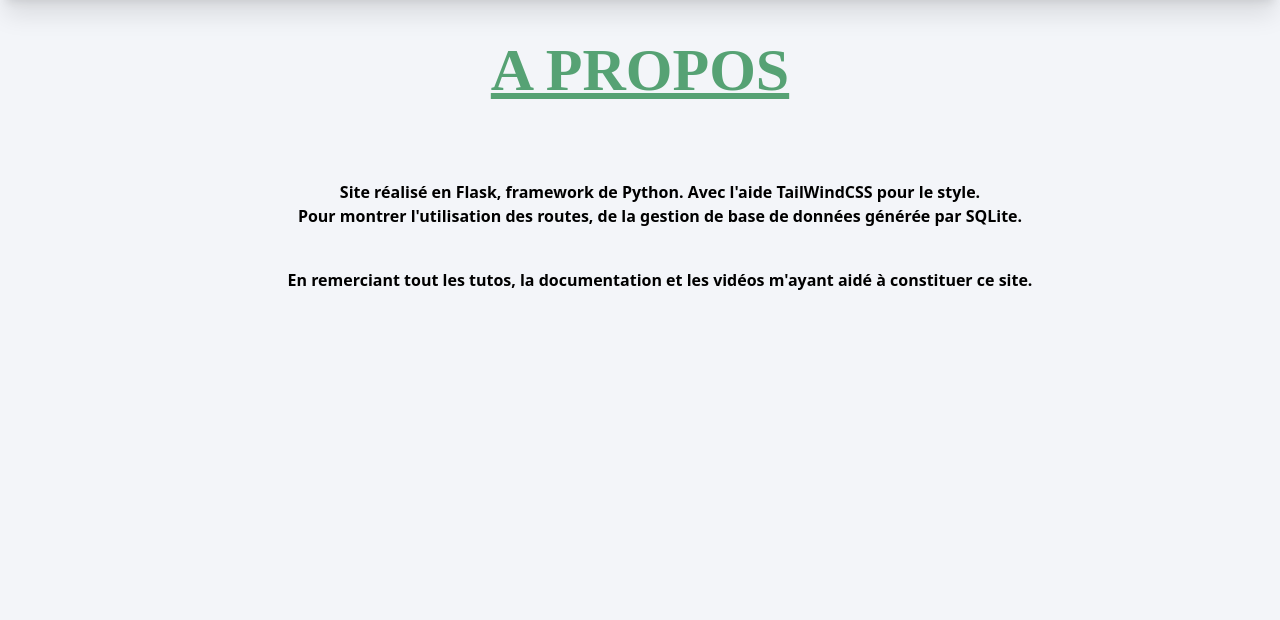
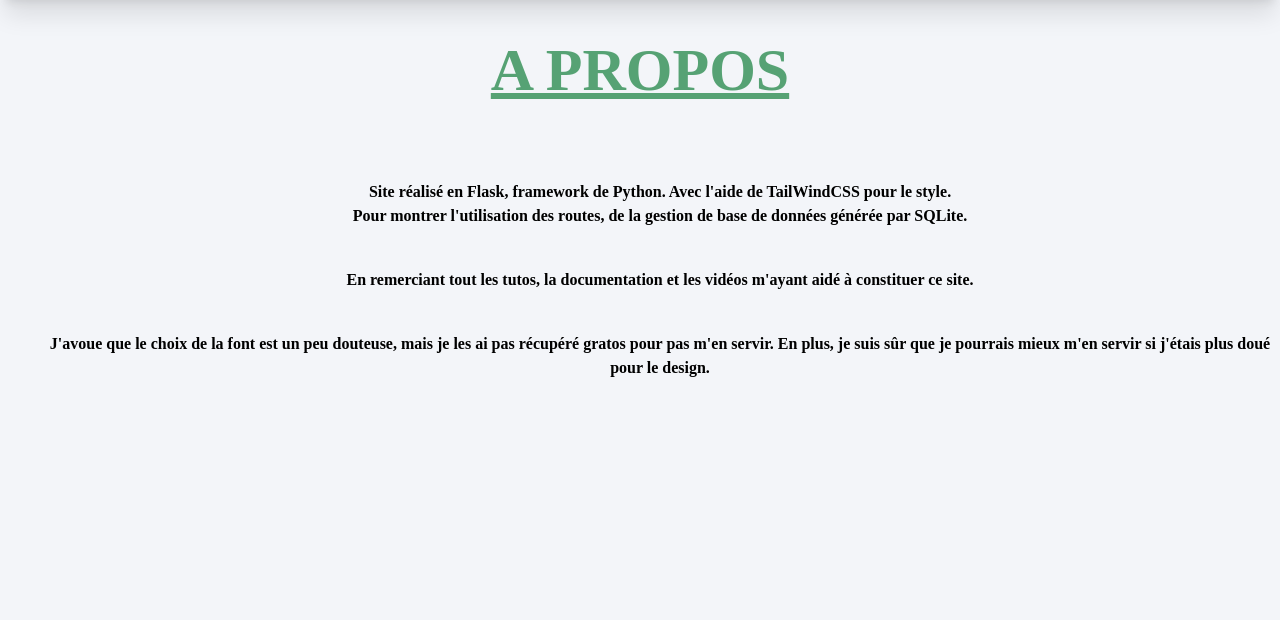
Before and after one commit to DenisDMU/Flask-astic, a Flask app: page /about in a window 1280 px wide. Shown: the part 40-660 px from the top of the page. Run offline with Flask 3, Linux system fonts and the light colour scheme; style sheets or scripts are compiled from the project's sources.

Commit message:
Fix about.html

```diff
--- a/templates/about.html
+++ b/templates/about.html
@@ -11,12 +11,16 @@
      {% block content %}
      <div class="container  text-black font-semibold">
         <h1 class=" text-center font-bold text-green-700 opacity-70 mt-10  font-arthemys text-6xl underline uppercase">A propos</h1>
-        <div class="propos text-center  justify-center ml-10 mt-20">
-            <p>Site réalisé en <strong>Flask</strong>, framework de Python. Avec l'aide TailWindCSS pour le style.</p>
+        <div class="propos text-center  justify-center ml-10 mt-20 font-saol">
+            <p>Site réalisé en <strong>Flask</strong>, framework de Python. Avec l'aide de TailWindCSS pour le style.</p>
             <p>Pour montrer l'utilisation des routes, de la gestion de base de données générée par SQLite.</p>
         </div>
-        <div class="merci text-center mt-10 ml-10">
+        <div class="merci text-center mt-10 ml-10 font-saol">
             En remerciant tout les tutos, la documentation et les vidéos m'ayant aidé à constituer ce site.
+        </div>
+        <div class="text-center mt-10 ml-10 font-saol">
+            J'avoue que le choix de la font est un peu douteuse, mais je les ai pas récupéré gratos pour pas m'en servir.
+            En plus, je suis sûr que je pourrais mieux m'en servir si j'étais plus doué pour le design.
         </div>
      </div>
       {% endblock %}
```
